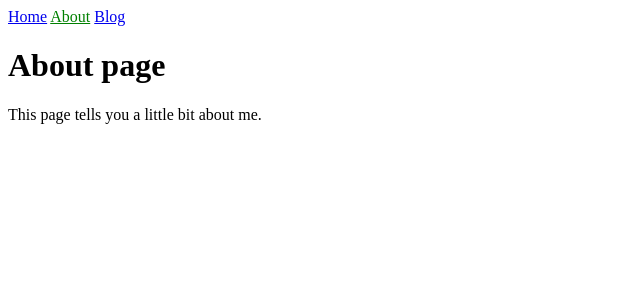
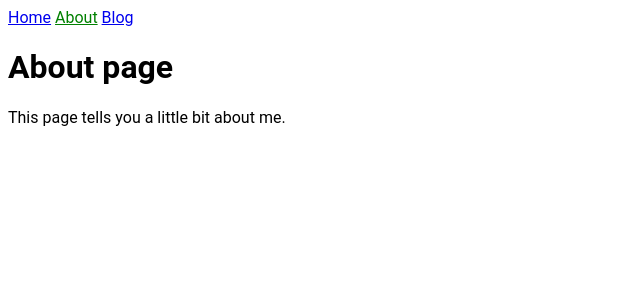
Before and after one commit to 0xspiderr/0xspiderr.github.io, a Jekyll site: the page built from about.markdown, in a window 1280 px wide. Shown: the top 300 px of the page, without its empty margins (0-640 px from the left). Built offline with Jekyll 4.4.1, drawn with Linux system fonts in a browser that asks for light colours.

Commit message:
changed font

```diff
--- a/assets/css/styles.css
+++ b/assets/css/styles.css
@@ -1,3 +1,7 @@
+body {
+  font-family: 'Roboto', monospace;
+}
+
 .current
 {
     color: green;
--- a/blog.html
+++ b/blog.html
@@ -7,7 +7,7 @@ title: Blog
 <ul>
   {% for post in site.posts %}
     <li>
-      <h2><a href="{{ post.url }}">{{ post.title }}</a></h2>
+      <h2><a href="{{ post.url }}">{{ post.title }}</a> {{site.time | date_to_long_string}}</h2>
       {{ post.excerpt }}
     </li>
   {% endfor %}
```
